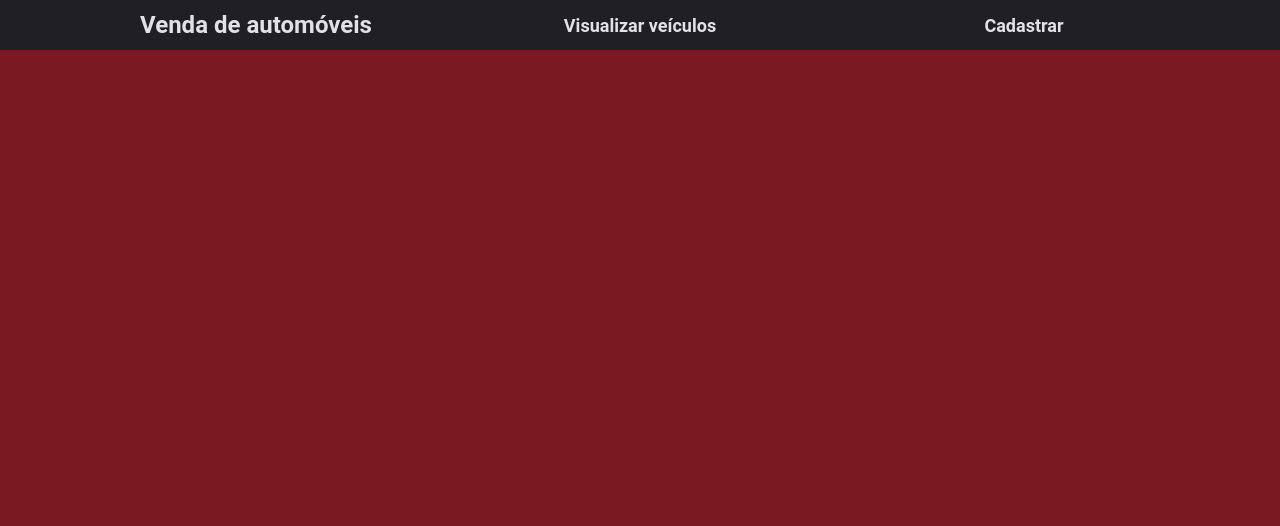
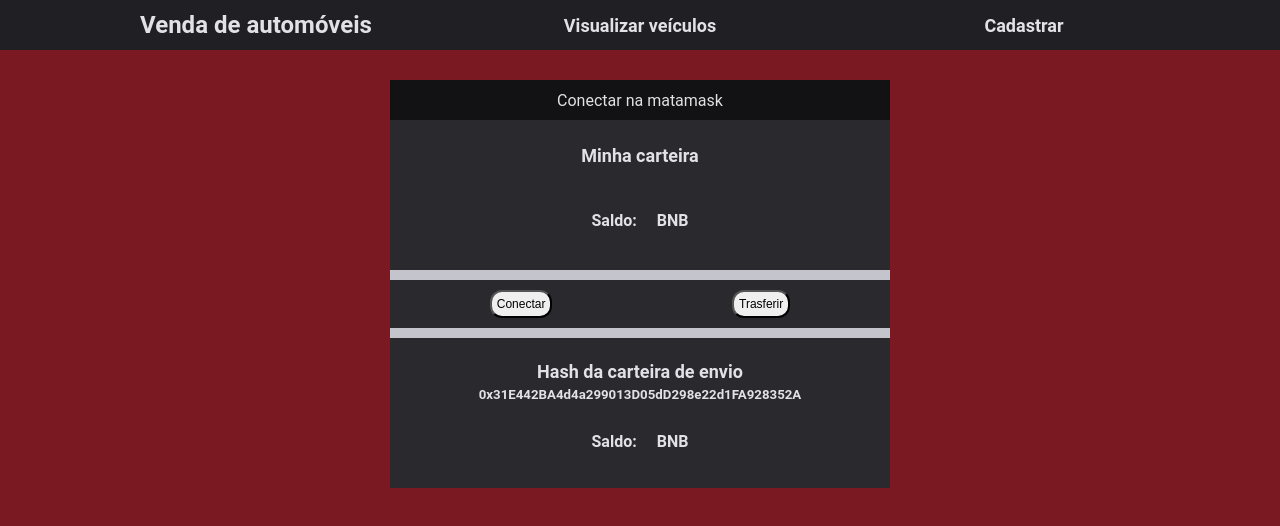
Before and after one commit to glauber-FullStackDev/desafio-dev-junior-b2u, a React (Vite) app in the folder front-end/: page /cripto in a window 1280 px wide. Shown: the top 526 px of the page. Built offline with nearby package versions, Linux system fonts and the light colour scheme.

Commit message:
feat:finaly

```diff
--- /dev/null
+++ b/front-end/global.d.ts
@@ -0,0 +1,6 @@
+import "ethers";
+import {Metamask} from "./src/components/Metamask/index"
+
+declare module  "Metamask" {
+  export Metamask;
+};
--- a/front-end/package.json
+++ b/front-end/package.json
@@ -3,6 +3,7 @@
   "private": true,
   "version": "0.0.0",
   "type": "module",
+
   "scripts": {
     "dev": "vite",
     "build": "tsc && vite build",
--- a/front-end/src/App.tsx
+++ b/front-end/src/App.tsx
@@ -7,6 +7,7 @@ import { Home } from "./components/page";
 import { Register } from "./components/Form/Register";
 import { useState } from "react";
 import { Update } from "./components/Form/ToEdit";
+import  {Metamask}  from "./components/Metamask";
 
 export function App() {
   const [state, setState] = useState({ idState: "" });
@@ -26,6 +27,10 @@ export function App() {
           path="/atualizar"
           element={<Update state={state} setState={setState} />}
         />
+          <Route
+          path="/cripto"
+          element={<Metamask  />}
+        />
       </Routes>
     </ThemeProvider>
   );
--- a/front-end/src/components/Card/index.tsx
+++ b/front-end/src/components/Card/index.tsx
@@ -94,7 +94,7 @@ export const Card = ({ state, setState }: IdCardProps) => {
 
               <S.ContainerButton>
                 <button type="button">
-                  <Link to={"/cadastrar"}>Pagar com cripto moeda</Link>
+                  <Link to={"/cripto"}>Pagar com cripto moeda</Link>
                 </button>
                 <button type="button" onClick={handleDelete}>
                   Excluir
--- /dev/null
+++ b/front-end/src/components/Metamask/index.jsx
@@ -0,0 +1,132 @@
+import * as S from "./styles";
+import React, { useState } from "react";
+import { ethers } from "ethers";
+
+export const Metamask = () => {
+  const [message, setMessage] = useState();
+  const [address, setAddress] = useState("");
+  const [ethAmount, setEthAmount] = useState("");
+  const [ethAmount2, setEthAmount2] = useState("");
+
+  const loadData = async () => {
+    try {
+      if (!window.ethereum) {
+        return setMessage(
+          `Instale a Metamask no seu browser: https://metamask.io/download.html`
+        );
+      } else {
+        setMessage("Conectando na metamask.......");
+
+        const provider = new ethers.providers.Web3Provider(
+          window.ethereum,
+          "any"
+        );
+
+        await provider.send("eth_requestAccounts", []);
+
+        const signer = provider.getSigner();
+        const address = await signer.getAddress();
+        const myBalance = await signer.getBalance();
+
+        setAddress(address);
+        setEthAmount(ethers.utils.formatEther(myBalance));
+        setMessage("Conectado!");
+
+        const BalanceJogo = await provider.getBalance(
+          "0xAF82A7f247b1bb9F7018C6c3B1C583b668E0347C"
+        );
+        setEthAmount2(ethers.utils.formatEther(BalanceJogo.toString()));
+      }
+    } catch {
+      setMessage("Erro ao conectar");
+    }
+  };
+
+  async function transfer() {
+    try {
+      if (!window.ethereum) {
+        return setMessage(
+          `Instale a Metamask no seu browser: https://metamask.io/download.html`
+        );
+      } else {
+        const provider = new ethers.providers.Web3Provider(
+          window.ethereum,
+          "any"
+        );
+
+        const signer = provider.getSigner();
+        const address = await signer.getAddress();
+        const myBalance = await signer.getBalance();
+
+        setAddress(address);
+        setEthAmount(ethers.utils.formatEther(myBalance));
+        await window.ethereum.send("eth_requestAccounts");
+
+        ethers.utils.getAddress(address);
+        const account = "0x31E442BA4d4a299013D05dD298e22d1FA928352A";
+        const transaction = await signer.sendTransaction({
+          to: account,
+          value: ethers.utils.parseEther("0.000200"),
+        });
+      }
+    } catch (e) {
+      setAddress(address);
+      if (!address) {
+        return setMessage("Conecte na sua carteira");
+      } else {
+        setMessage("Sem Saldo");
+      }
+    }
+  }
+
+  return (
+    <S.Container>
+      <S.ContainerBox>
+        <S.ContainerTitle>
+          <S.Title> Conectar na matamask</S.Title>
+          <p style={{ color: "yellow" }}>{JSON.stringify(message)}</p>
+        </S.ContainerTitle>
+        <S.Box>
+          <h5>
+            <p>Minha carteira</p>
+            <di>{address}</di>
+          </h5>
+          <h4>
+            <div>
+              Saldo:<span>{ethAmount}</span>BNB
+            </div>
+          </h4>
+        </S.Box>
+
+        <S.ContainerButton>
+          <button
+            variant="primary"
+            value="Conectar"
+            onClick={(evt) => loadData()}
+          >
+            Conectar
+          </button>
+          <button
+            variant="primary"
+            value="transfer"
+            onClick={(evt2) => transfer()}
+          >
+            Trasferir
+          </button>
+        </S.ContainerButton>
+
+        <S.Box>
+          <h5>
+            <p>Hash da carteira de envio</p>
+            <di>0x31E442BA4d4a299013D05dD298e22d1FA928352A</di>
+          </h5>
+          <h4>
+            <div>
+              Saldo:<span>{ethAmount2}</span>BNB
+            </div>
+          </h4>
+        </S.Box>
+      </S.ContainerBox>
+    </S.Container>
+  );
+};
--- /dev/null
+++ b/front-end/src/components/Metamask/styles.ts
@@ -0,0 +1,104 @@
+import styled from "styled-components";
+
+export const Container = styled.div`
+  display: flex;
+
+  width: 100%;
+  height: 100%;
+
+  justify-content: center;
+  align-items: center;
+
+  padding-top: 30px;
+`;
+export const ContainerBox = styled.div`
+  display: flex;
+
+  width: 500px;
+  height: 100%;
+  margin: auto;
+  justify-content: center;
+  align-items: center;
+  flex-direction: column;
+  background-color: ${(props) => props.theme["gray-300"]};
+`;
+
+export const ContainerTitle = styled.div`
+  display: flex;
+  width: 100%;
+  height: 40px;
+  align-items: center;
+  justify-content: center;
+  background-color: ${(props) => props.theme["gray-900"]};
+`;
+export const Title = styled.span`
+  align-items: center;
+  justify-content: left;
+  margin: 10px;
+/*   p{
+color: yellow;
+color: ${(props) => props.theme["red-700"]};
+} */
+`;
+export const Box = styled.div`
+  display: flex;
+  width: 100%;
+  height: 150px;
+  flex-direction: column;
+  align-items: center;
+  justify-content: center;
+
+  padding: 15px;
+  background-color: ${(props) => props.theme["gray-700"]};
+
+  h5 {
+    width: 100%;
+    height: 60px;
+    padding: 5px;
+    justify-content: space-between;
+    text-align: center;
+    p {
+      font-size: 18px;
+      margin: 5px;
+    }
+    div {
+      margin: 10px;
+    }
+  }
+  h4 {
+    width: 100%;
+    margin: 20px;
+    padding: 5px;
+
+    text-align: center;
+    div {
+      margin: 0;
+      span {
+        margin: 10px;
+        color: black;
+      }
+    }
+  }
+`;
+
+export const ContainerButton = styled.div`
+  display: flex;
+  width: 100%;
+  height: 30%;
+  flex-direction: row;
+  align-items: center;
+  justify-content: space-around;
+  margin: 10px;
+  padding: 10px;
+  background-color: ${(props) => props.theme["gray-700"]};
+  button {
+    border-radius: 12px;
+    padding: 5px;
+    font-size: 12px;
+    a {
+      color: ${(props) => props.theme["gray-900"]};
+
+      text-decoration: none;
+    }
+  }
+`;
--- a/front-end/src/components/Card/styles.ts
+++ b/front-end/styles.ts
@@ -79,7 +79,6 @@ export const ContainerButton = styled.div`
   display: flex;
   width: 100%;
   height: 30%;
-  padding: 5px;
   flex-direction: row;
   align-items: center;
   border-radius: 22px;
--- a/package.json
+++ b/package.json
@@ -25,6 +25,7 @@
     "@types/jest": "^29.2.6",
     "@types/uuid": "^9.0.0",
     "cors": "^2.8.5",
+    "ethers": "^5.7.2",
     "express": "^4.18.2",
     "jest": "^29.3.1",
     "swagger-ui-express": "^4.6.0",
```
Also changed, not shown: front-end/tsconfig.node.json (+10 -2 lines), 2 other files (tests, documents, lock files or other folders).
